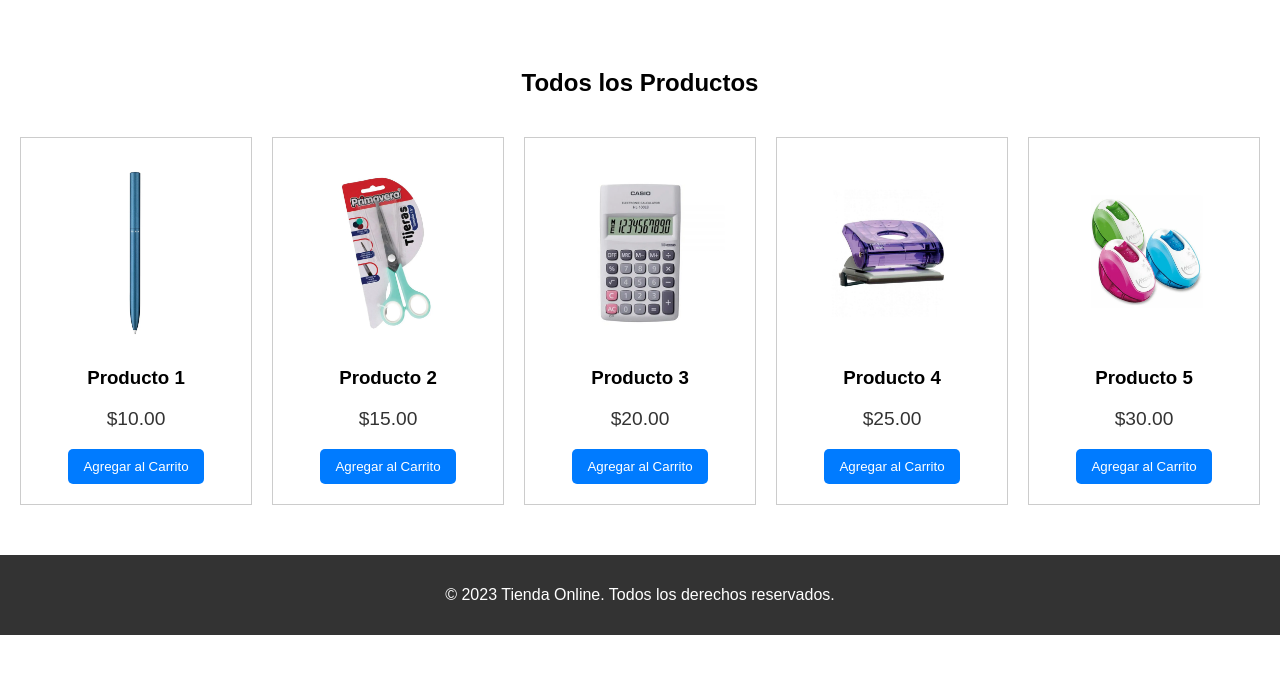
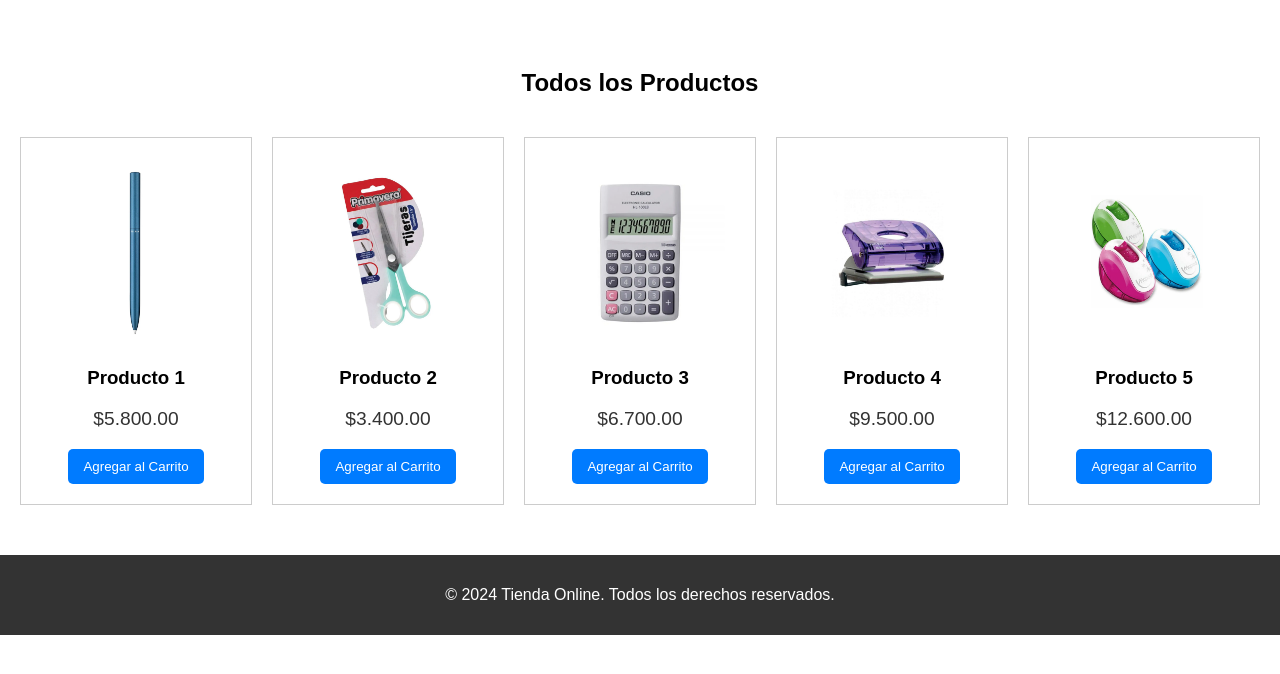
Before and after one commit to jersonrm/tienda-online, a plain HTML site: page productos.html in a window 1280 px wide. Shown: the part 78-752 px from the top of the page. Drawn offline with Linux system fonts and the light colour scheme.

```diff
--- a/productos.html
+++ b/productos.html
@@ -32,35 +32,35 @@
                 <div class="producto">
                     <img src="images/producto1.jpg" alt="Producto 1">
                     <h3>Producto 1</h3>
-                    <p>$10.00</p>
+                    <p>$5.800.00</p>
                     <button class="btn-agregar">Agregar al Carrito</button>
                 </div>
                 <!-- Producto 2 -->
                 <div class="producto">
                     <img src="images/producto2.jpg" alt="Producto 2">
                     <h3>Producto 2</h3>
-                    <p>$15.00</p>
+                    <p>$3.400.00</p>
                     <button class="btn-agregar">Agregar al Carrito</button>
                 </div>
                 <!-- Producto 3 -->
                 <div class="producto">
                     <img src="images/producto3.jpg" alt="Producto 3">
                     <h3>Producto 3</h3>
-                    <p>$20.00</p>
+                    <p>$6.700.00</p>
                     <button class="btn-agregar">Agregar al Carrito</button>
                 </div>
                 <!-- Producto 4 -->
                 <div class="producto">
                     <img src="images/producto4.jpg" alt="Producto 4">
                     <h3>Producto 4</h3>
-                    <p>$25.00</p>
+                    <p>$9.500.00</p>
                     <button class="btn-agregar">Agregar al Carrito</button>
                 </div>
                 <!-- Producto 5 -->
                 <div class="producto">
                     <img src="images/producto5.jpg" alt="Producto 5">
                     <h3>Producto 5</h3>
-                    <p>$30.00</p>
+                    <p>$12.600.00</p>
                     <button class="btn-agregar">Agregar al Carrito</button>
                 </div>
                 <!-- Agrega más productos según sea necesario -->
@@ -70,7 +70,7 @@
 
     <!-- Pie de página -->
     <footer>
-        <p>&copy; 2023 Tienda Online. Todos los derechos reservados.</p>
+        <p>&copy; 2024 Tienda Online. Todos los derechos reservados.</p>
     </footer>
 
     <!-- Enlace al archivo JavaScript -->
```
Also changed, not shown: carrito.html (+1 -1 lines), index.html (+1 -1 lines).
